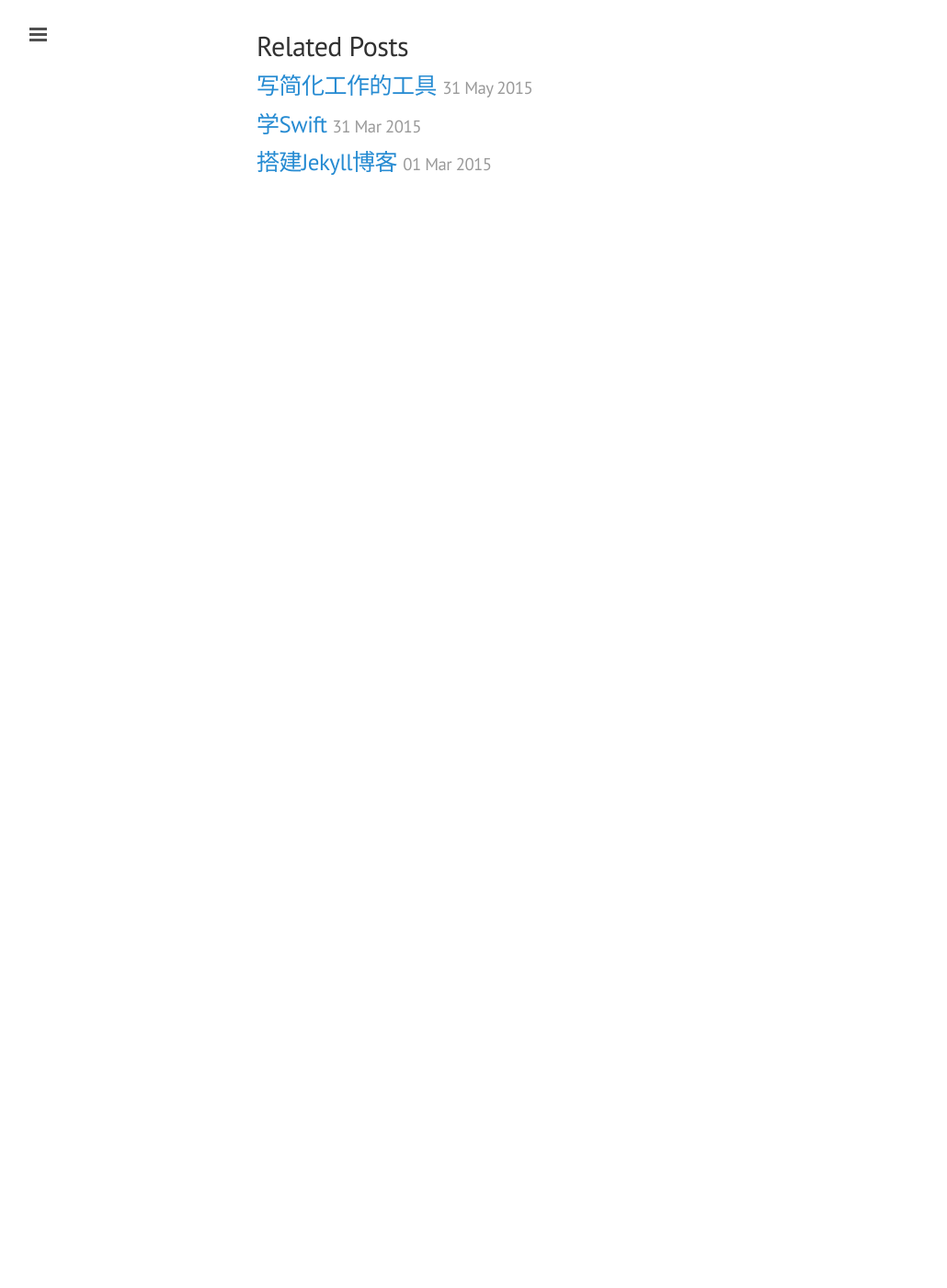
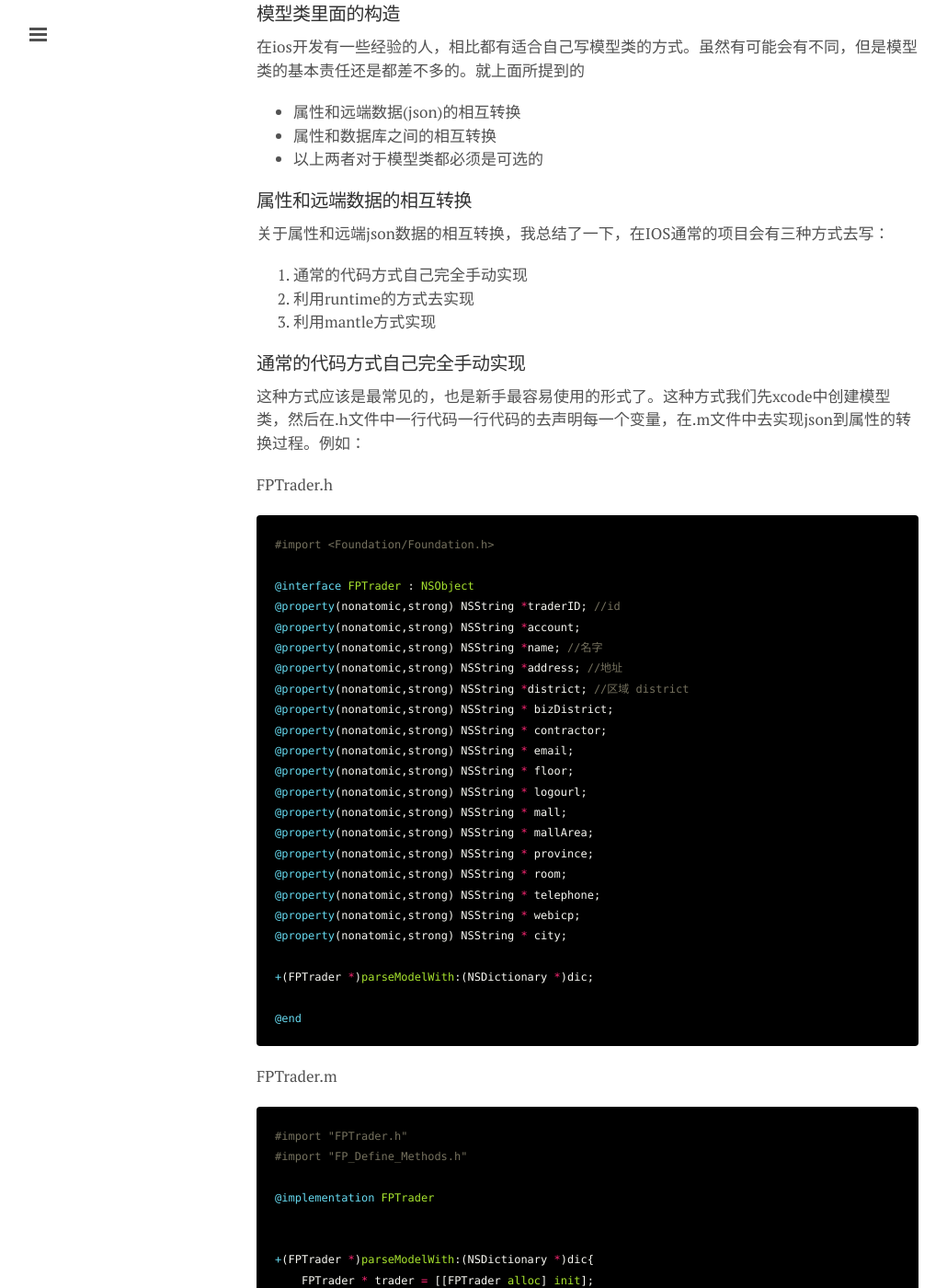
Before and after one commit to kaich/kaich.github.io, a Jekyll site: the page built from _posts/2015-08-11-ptgen.md, in a window 1280 px wide and 1400 px high, scrolled down 1808 px. Shown: the whole window at 92% size, without its empty margins (1-1031 px from the left). Built offline with Jekyll 4.4.1, drawn with Linux system fonts in a browser that asks for light colours; Markdown is read by kramdown in place of the engine named in the settings; comment, search, counter and statistics services are not loaded; before the commit the page ends 2060 px from its top, so only the background shows below that; some of the changed text lies outside the part shown.

Commit message:
continue ptgen blog

````diff
--- a/_posts/2015-08-11-ptgen.md
+++ b/_posts/2015-08-11-ptgen.md
@@ -4,7 +4,9 @@ title: 像rails创建IOS模型类
 ---
 
 接触ruby是因为它独特灵活的语法，接触rails是因为它奇幻无比的魔法。
+
 在一年之前，从事iOS已经是第三年了,当时自己对ios技术还是比较自信。但是看到github上的各位大牛，掌握着各种各样的技术，而自己也仅仅会ios这一门技术，相比之下不禁也是自惭形秽了。“以铜为镜正衣冠，以人为镜明得失”，有了比较就有了动力，于是终于下定决心学一门脚本语言了。经过各种比较，最终决定是灵活的ruby（也是因为github是ruby写的），到后来慢慢接触了rails并且深深的被rails创建模型的便捷方式给吸引了。可能是ios思想根深蒂固，于是心想为什么不能用rails的方式创建ios模型类呢？同样每次创建的模型类都包含了太多的重复代码，如果你有一定的经验，你会发现你都有自己的一套模型组织方式了。既然模型里面是有迹可循，而且代码重复量大，那么rails创建模型类或许可以大大提高写程序的速度，避免一次次写那些重复的代码。
+
 在rails中创建一个model，可以这样
 
 	rails g model user name:string age:int sex:string
@@ -16,9 +18,9 @@ rails旨在提供一个强大的框架，而我的目的是工具：生产模型
 
 这两点就决定了和rails的命令必然有着区别。IOS模型类基本上都肩负着如下的职责：
 
-属性和数据库之间的相互转换
-属性和远端数据(json)的相互转换
-以上两者对于模型类都必须是可选的
+* 属性和数据库之间的相互转换
+* 属性和远端数据(json)的相互转换
+* 以上两者对于模型类都必须是可选的
 
 开始决定最初的方案是
 
@@ -31,11 +33,13 @@ rails旨在提供一个强大的框架，而我的目的是工具：生产模型
 这样看起来还好，但是我们忽略了很多东西，例如属性的类型，格式化，服务器属性类型，格式化，如果要加上这样一系列的东西，极有可能导致 [property]:[sever_property]:[table_column]部分极为冗长，可读性变得相当差。于是就思考把它分开，于是有了接下来的模式：
 
 	ptgen  [entity_name]  -l [property_list]  -s [sever_property_list] -d [table_column_list]
-     【entity_name] 模型类名称
-       -l local  [property_list]模型类属性列表
-       -s server [sever_property_list]服务器属性列表
-       -d database  [table_column_list]数据库字段列表
-       以上三个列表字段都必须一一对应
+
+
+* 【entity_name] 模型类名称
+*  -l local  [property_list]模型类属性列表
+*  -s server [sever_property_list]服务器属性列表
+*  -d database  [table_column_list]数据库字段列表
+* 以上三个列表字段都必须一一对应
 
 例如同样要创建一个student模型类，包含name ,age ,sex三个属性，同时要支持服务器端和数据库端转换，那么就会这样写
 
@@ -45,3 +49,85 @@ rails旨在提供一个强大的框架，而我的目的是工具：生产模型
 
 
 ####模型类里面的构造
+在ios开发有一些经验的人，相比都有适合自己写模型类的方式。虽然有可能会有不同，但是模型类的基本责任还是都差不多的。就上面所提到的
+
+* 属性和远端数据(json)的相互转换
+* 属性和数据库之间的相互转换
+* 以上两者对于模型类都必须是可选的
+
+#####属性和远端数据的相互转换
+关于属性和远端json数据的相互转换，我总结了一下，在IOS通常的项目会有三种方式去写：
+
+1. 通常的代码方式自己完全手动实现
+2. 利用runtime的方式去实现
+3. 利用mantle方式实现
+
+######通常的代码方式自己完全手动实现
+这种方式应该是最常见的，也是新手最容易使用的形式了。这种方式我们先xcode中创建模型类，然后在.h文件中一行代码一行代码的去声明每一个变量，在.m文件中去实现json到属性的转换过程。例如：
+
+FPTrader.h
+
+```objc
+#import <Foundation/Foundation.h>
+
+@interface FPTrader : NSObject
+@property(nonatomic,strong) NSString *traderID; //id
+@property(nonatomic,strong) NSString *account;
+@property(nonatomic,strong) NSString *name; //名字
+@property(nonatomic,strong) NSString *address; //地址
+@property(nonatomic,strong) NSString *district; //区域 district
+@property(nonatomic,strong) NSString * bizDistrict;
+@property(nonatomic,strong) NSString * contractor;
+@property(nonatomic,strong) NSString * email;
+@property(nonatomic,strong) NSString * floor;
+@property(nonatomic,strong) NSString * logourl;
+@property(nonatomic,strong) NSString * mall;
+@property(nonatomic,strong) NSString * mallArea;
+@property(nonatomic,strong) NSString * province;
+@property(nonatomic,strong) NSString * room;
+@property(nonatomic,strong) NSString * telephone;
+@property(nonatomic,strong) NSString * webicp;
+@property(nonatomic,strong) NSString * city;
+
++(FPTrader *)parseModelWith:(NSDictionary *)dic;
+
+@end
+```
+
+FPTrader.m
+
+```objc
+#import "FPTrader.h"
+#import "FP_Define_Methods.h"
+
+@implementation FPTrader
+
+
++(FPTrader *)parseModelWith:(NSDictionary *)dic{
+    FPTrader * trader = [[FPTrader alloc] init];
+
+    trader.address = DIC_VALUE(dic,@"Address");
+    trader.account = DIC_VALUE(dic,@"AlipayAccount");
+    trader.bizDistrict = DIC_VALUE(dic,@"BizDistrict");
+    trader.city = DIC_VALUE(dic,@"City");
+    trader.contractor = DIC_VALUE(dic,@"Contactor");
+    trader.district = DIC_VALUE(dic,@"District");
+    trader.email = DIC_VALUE(dic,@"Email");
+    trader.floor = DIC_VALUE(dic,@"Floor");
+    trader.logourl = DIC_VALUE(dic,@"LogoUrl");
+    trader.mall = DIC_VALUE(dic,@"Mall");
+    trader.mallArea = DIC_VALUE(dic,@"MallArea");
+    trader.name = DIC_VALUE(dic,@"Name");
+    trader.province = DIC_VALUE(dic,@"Province");
+    trader.room = DIC_VALUE(dic,@"Room");
+    trader.traderID = DIC_VALUE(dic,@"SupplierId");
+    trader.telephone = DIC_VALUE(dic,@"Telephone");
+    trader.webicp = DIC_VALUE(dic,@"Webicp");
+
+    return trader;
+}
+
+@end
+```
+
+这个例子就是典型的按通常的方式自己手动完全实现。(<i>有的新手写代码会把parseModel里面的代码在每次请求的时候都去手动解析给模型类属性赋值一遍，甚至连请求都不封装，导致到两冗余的代码，这种方式写出来的代码就只能用惨绝人寰来形容了</i>),这种方式写模型类的方式中规中矩，但是存在了一个问题：`如果模型类比较多，会出现大量的给模型类赋值（例如trader.address = DIC_VALUE(dic,@"Address");）这样的代码，模型类比较少的项目，还能接收。但是模型类一旦多起来那就写起来很烦了`
````
